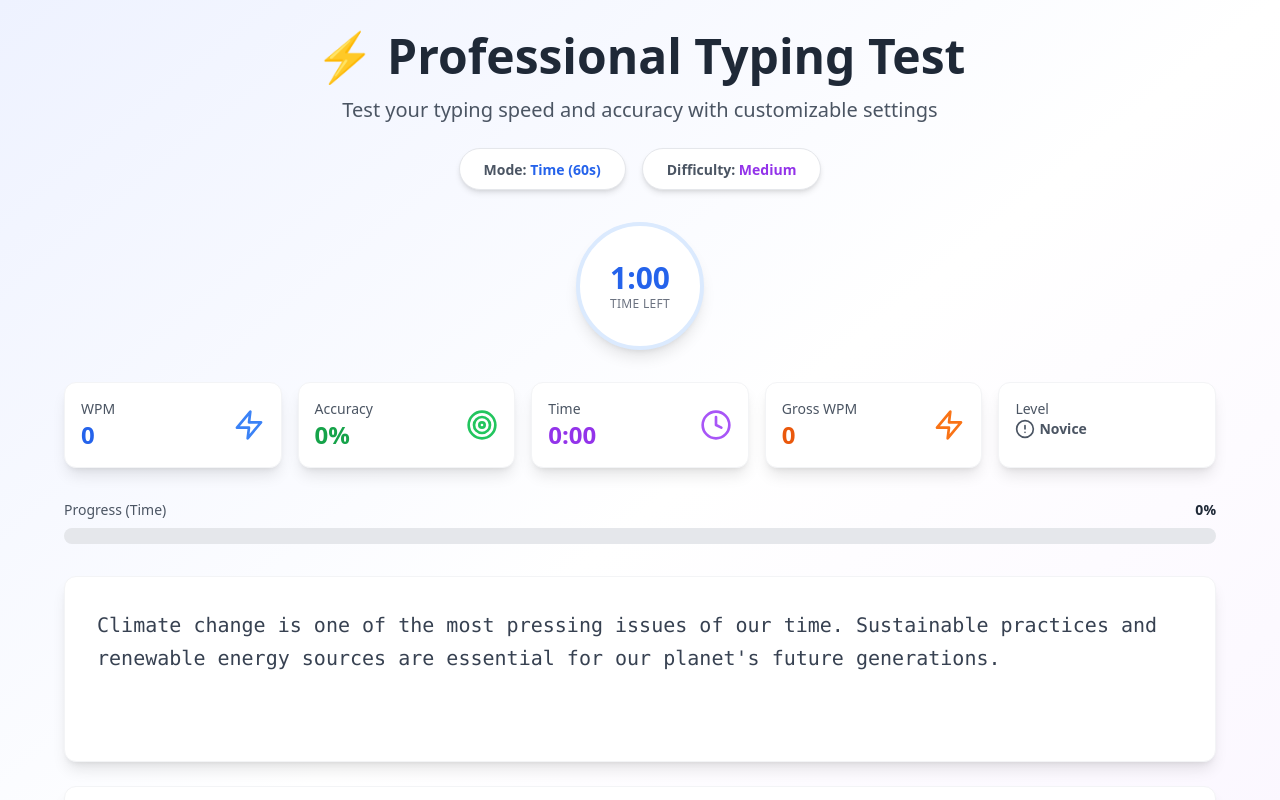
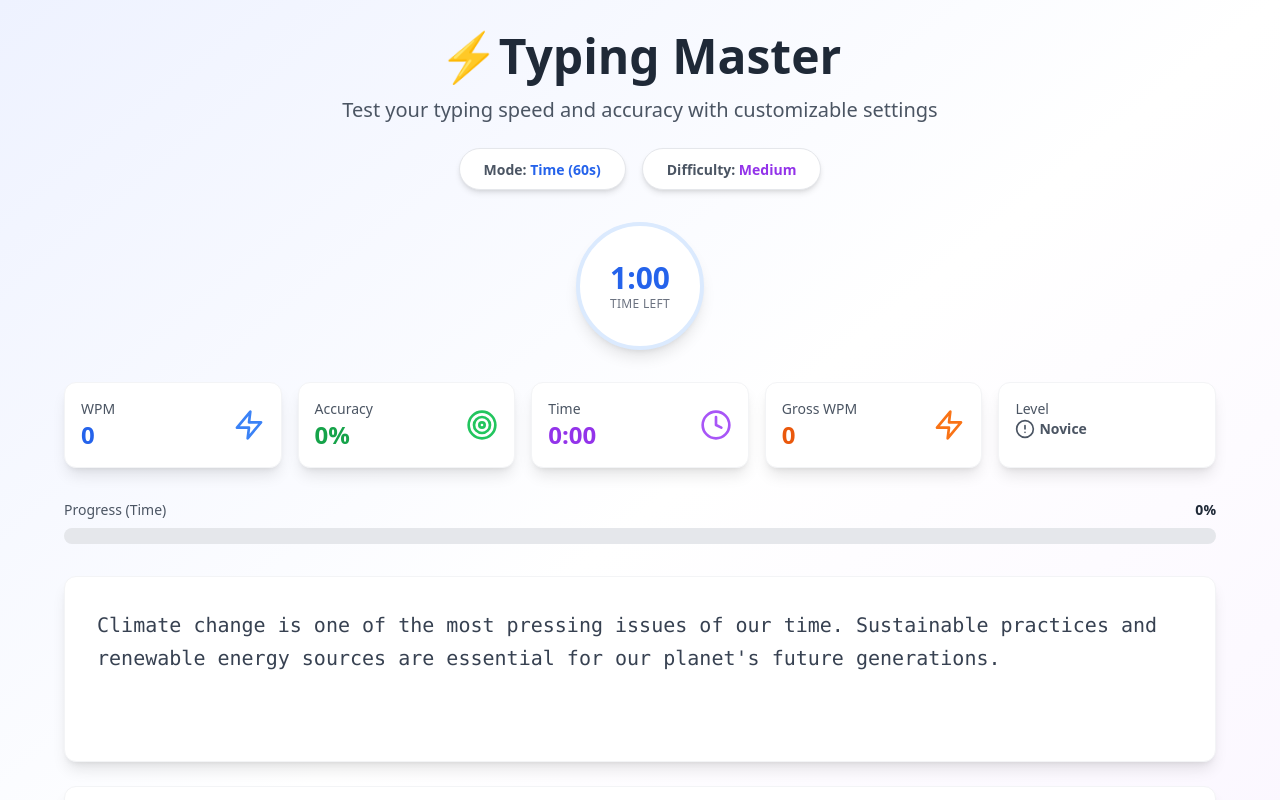
Before and after one commit to codewithdhruba01/TypeMaster, a React (Vite) app: page / in a window 1280 px wide. Shown: the top 800 px of the page. Built offline with nearby package versions, Linux system fonts and the light colour scheme.

Commit message:
update name

```diff
--- a/src/components/TypingTest.tsx
+++ b/src/components/TypingTest.tsx
@@ -300,7 +300,7 @@ const TypingTest: React.FC = () => {
         {/* Header */}
         <div className="text-center mb-8">
           <h1 className="text-5xl font-bold text-gray-800 mb-4 animate-fade-in">
-            ⚡ Professional Typing Test
+            ⚡Typing Master
           </h1>
           <p className="text-gray-600 text-xl mb-6">
             Test your typing speed and accuracy with customizable settings
```
